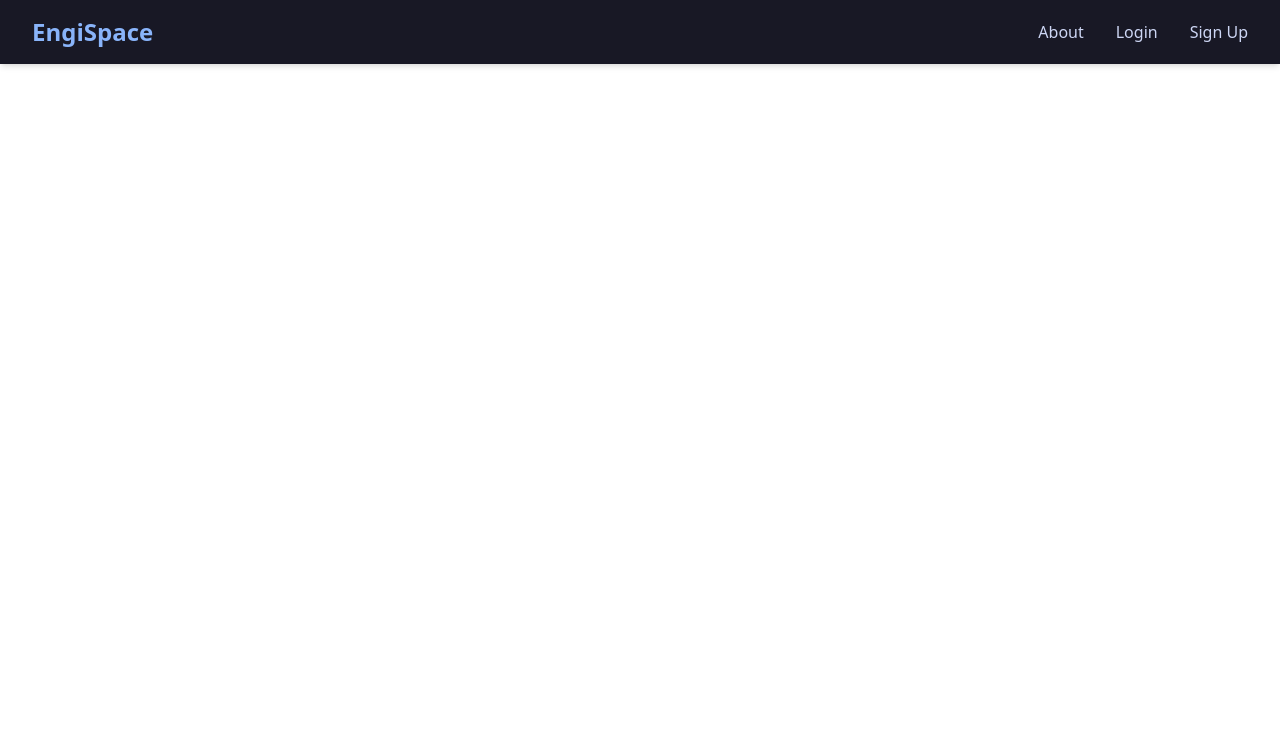
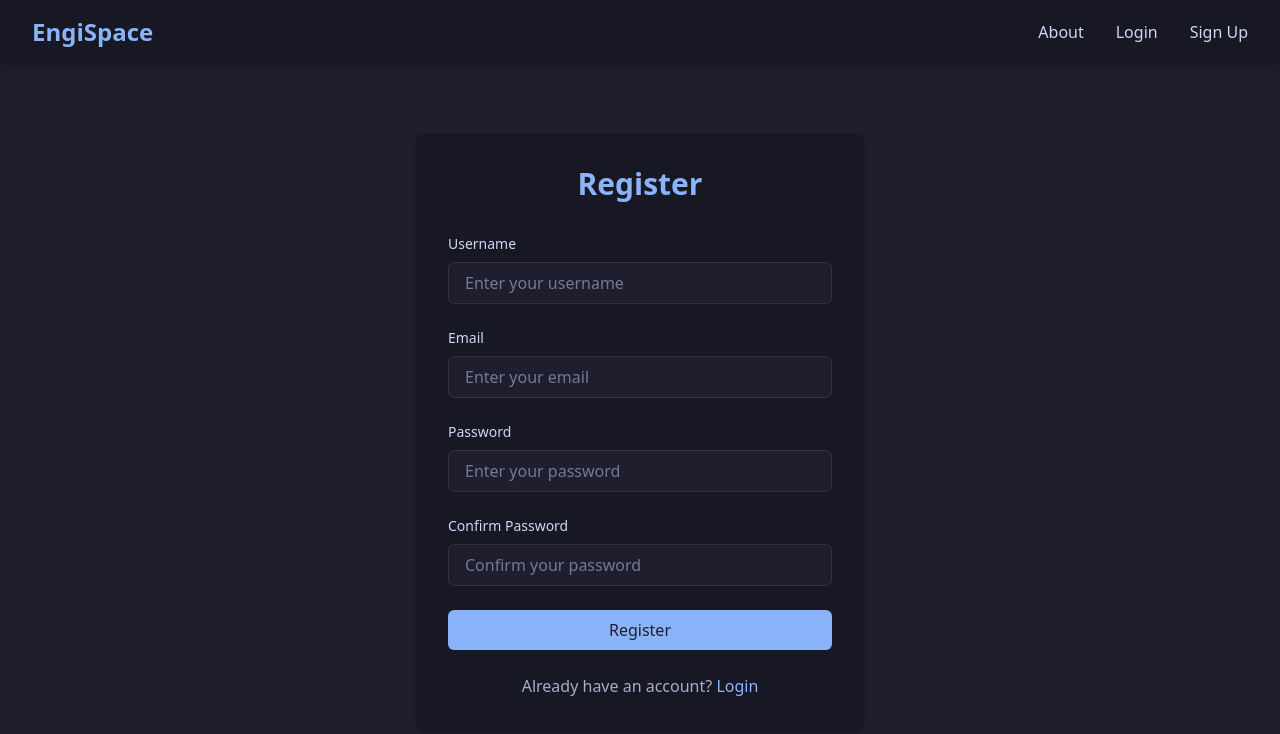
Before and after one commit to BC0Pants/softuni-react-project, a React (Vite) app in the folder client/EngiSpace/: page /register in a window 1280 px wide. Shown: the top 734 px of the page. Built offline with nearby package versions, Linux system fonts and the light colour scheme.

Commit message:
Added register page

```diff
--- a/client/EngiSpace/src/App.jsx
+++ b/client/EngiSpace/src/App.jsx
@@ -2,6 +2,7 @@ import { BrowserRouter as Router, Routes, Route } from 'react-router-dom';
 import Welcome from './components/Welcome';
 import Navbar from './components/Navbar';
 import Login from './components/Login';
+import Register from './components/Register';
 
 function App() {
   return (
@@ -10,6 +11,7 @@ function App() {
       <Routes>
         <Route path="/" element={<Welcome />} />
         <Route path="/login" element={<Login />} />
+        <Route path="/register" element={<Register />} />
       </Routes>
     </Router>
   );
--- /dev/null
+++ b/client/EngiSpace/src/components/Register.jsx
@@ -0,0 +1,160 @@
+import React, { useState } from 'react';
+import { Link, useNavigate } from 'react-router-dom';
+import axios from 'axios';
+
+const Register = () => {
+  const navigate = useNavigate();
+  const [formData, setFormData] = useState({
+    username: '',
+    email: '',
+    password: '',
+    rePassword: ''
+  });
+  const [error, setError] = useState('');
+  const [isLoading, setIsLoading] = useState(false);
+
+  const handleChange = (e) => {
+    const { name, value } = e.target;
+    setFormData(prev => ({
+      ...prev,
+      [name]: value
+    }));
+    setError('');
+  };
+
+  const validateForm = () => {
+    if (formData.username.length < 5) {
+      setError('Username must be at least 5 characters long');
+      return false;
+    }
+    if (formData.password.length < 4) {
+      setError('Password must be at least 4 characters long');
+      return false;
+    }
+    if (formData.password !== formData.rePassword) {
+      setError('Passwords do not match');
+      return false;
+    }
+    return true;
+  };
+
+  const handleSubmit = async (e) => {
+    e.preventDefault();
+    setIsLoading(true);
+    setError('');
+
+    if (!validateForm()) {
+      setIsLoading(false);
+      return;
+    }
+
+    try {
+      const response = await axios.post('http://localhost:8080/auth/register', {
+        username: formData.username,
+        email: formData.email,
+        password: formData.password,
+        rePassword: formData.rePassword
+      });
+
+      if (response.status === 201) {
+        navigate('/login');
+      }
+    } catch (err) {
+      setError(err.response?.data?.message || 'An error occurred during registration. Please try again.');
+    } finally {
+      setIsLoading(false);
+    }
+  };
+
+  return (
+    <div className="min-h-screen flex justify-center items-center bg-[#1e1e2e] pt-16">
+      <div className="w-full max-w-md p-8 bg-[#181825] rounded-lg shadow-lg">
+        <h2 className="text-3xl text-[#89b4fa] font-bold text-center mb-8">Register</h2>
+        {error && (
+          <div className="mb-4 p-3 bg-red-500/10 border border-red-500/20 rounded-md text-red-500 text-sm">
+            {error}
+          </div>
+        )}
+        <form onSubmit={handleSubmit} className="space-y-6">
+          <div>
+            <label htmlFor="username" className="block text-[#cdd6f4] text-sm font-medium mb-2">
+              Username
+            </label>
+            <input
+              type="text"
+              id="username"
+              name="username"
+              value={formData.username}
+              onChange={handleChange}
+              required
+              className="w-full px-4 py-2 bg-[#1e1e2e] border border-[#313244] rounded-md text-[#cdd6f4] focus:outline-none focus:ring-2 focus:ring-[#89b4fa] focus:border-transparent"
+              placeholder="Enter your username"
+            />
+          </div>
+          <div>
+            <label htmlFor="email" className="block text-[#cdd6f4] text-sm font-medium mb-2">
+              Email
+            </label>
+            <input
+              type="email"
+              id="email"
+              name="email"
+              value={formData.email}
+              onChange={handleChange}
+              required
+              className="w-full px-4 py-2 bg-[#1e1e2e] border border-[#313244] rounded-md text-[#cdd6f4] focus:outline-none focus:ring-2 focus:ring-[#89b4fa] focus:border-transparent"
+              placeholder="Enter your email"
+            />
+          </div>
+          <div>
+            <label htmlFor="password" className="block text-[#cdd6f4] text-sm font-medium mb-2">
+              Password
+            </label>
+            <input
+              type="password"
+              id="password"
+              name="password"
+              value={formData.password}
+              onChange={handleChange}
+              required
+              className="w-full px-4 py-2 bg-[#1e1e2e] border border-[#313244] rounded-md text-[#cdd6f4] focus:outline-none focus:ring-2 focus:ring-[#89b4fa] focus:border-transparent"
+              placeholder="Enter your password"
+            />
+          </div>
+          <div>
+            <label htmlFor="rePassword" className="block text-[#cdd6f4] text-sm font-medium mb-2">
+              Confirm Password
+            </label>
+            <input
+              type="password"
+              id="rePassword"
+              name="rePassword"
+              value={formData.rePassword}
+              onChange={handleChange}
+              required
+              className="w-full px-4 py-2 bg-[#1e1e2e] border border-[#313244] rounded-md text-[#cdd6f4] focus:outline-none focus:ring-2 focus:ring-[#89b4fa] focus:border-transparent"
+              placeholder="Confirm your password"
+            />
+          </div>
+          <button
+            type="submit"
+            disabled={isLoading}
+            className={`w-full py-2 px-4 bg-[#89b4fa] text-[#1e1e2e] font-medium rounded-md hover:bg-[#b4befe] transition-colors duration-300 ${
+              isLoading ? 'opacity-50 cursor-not-allowed' : ''
+            }`}
+          >
+            {isLoading ? 'Registering...' : 'Register'}
+          </button>
+        </form>
+        <p className="mt-6 text-center text-[#a6adc8]">
+          Already have an account?{' '}
+          <Link to="/login" className="text-[#89b4fa] hover:text-[#b4befe] transition-colors duration-300">
+            Login
+          </Link>
+        </p>
+      </div>
+    </div>
+  );
+};
+
+export default Register;
```
